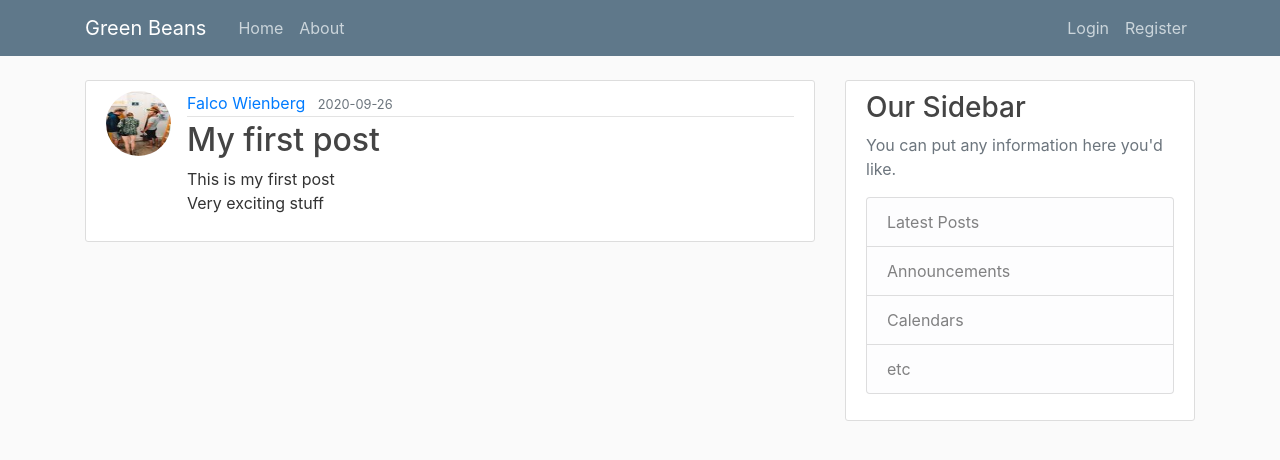
After one commit to lorenzkort/Greenbeans, a Flask app: page /post/1 in a window 1280 px wide. The commit adds this page. Shown: the top 460 px of the page. Run offline with Flask 2, Linux system fonts and the light colour scheme; data comes from the database, SQL or seed files in the repository; both versions use the stored data as it was after the commit; some libraries are stand-ins or nearby versions.

Commit message:
Added post update and delete functions

```diff
--- a/greenbeans/routes.py
+++ b/greenbeans/routes.py
@@ -1,30 +1,16 @@
 import os
 import secrets
 from PIL import Image
-from flask import render_template, url_for, flash, redirect, request
+from flask import render_template, url_for, flash, redirect, request, abort
 from greenbeans import app, db, bcrypt
-from greenbeans.forms import RegistrationForm, LoginForm, UpdateAccountForm
+from greenbeans.forms import RegistrationForm, LoginForm, UpdateAccountForm, PostForm
 from greenbeans.models import User, Post
 from flask_login import login_user, current_user, logout_user, login_required
-
-posts = [
-    {
-        'author':'Corey Shafer',
-        'title':'blog post 1',
-        'content': 'first post content',
-        'date':'April 20 2020'
-    },
-    {
-        'author':'John Doe',
-        'title':'blog post 2',
-        'content': 'second post content',
-        'date':'April 25 2020'
-    }
-]
 
 @app.route("/")
 @app.route("/home")
 def home():
+    posts = Post.query.all()
     return render_template('home.html', posts=posts)
 
 @app.route("/about")
@@ -72,11 +58,13 @@
     picture_fn = random_hex + f_ext
     picture_path = os.path.join(app.root_path, 'static/profile_pics', picture_fn)
 
+    # Resize picture
     output_size = (125,125)
     i = Image.open(form_picture)
     i.thumbnail(output_size)
     i.save(picture_path)
 
+    # Remove previous profile picture
     prev_picture = os.path.join(app.root_path, 'static/profile_pics', current_user.image_file)
     if os.path.exists(prev_picture):
         os.remove(prev_picture)
@@ -101,3 +89,49 @@
         form.email.data = current_user.email
     image_file = url_for('static' , filename='profile_pics/' + current_user.image_file)
     return render_template('account.html', title='account', image_file=image_file, form=form)
+
+@app.route("/post/new", methods=["GET","POST"])
+@login_required
+def new_post():
+    form = PostForm()
+    if form.validate_on_submit():
+        post = Post(title=form.title.data, content=form.content.data, author=current_user)
+        db.session.add(post)
+        db.session.commit()
+        flash('Your post has been created!', 'success')
+        return redirect(url_for('home'))
+    return render_template('create_post.html', title='New Post', form=form, legend='New Post')
+
+@app.route("/post/<int:post_id>")
+def post(post_id):
+    post = Post.query.get_or_404(post_id)
+    return render_template('post.html', title=post.title, post=post)
+
+@app.route("/post/<int:post_id>/update", methods=["GET","POST"])
+@login_required
+def update_post(post_id):
+    post = Post.query.get_or_404(post_id)
+    if post.author != current_user:
+        abort(403)
+    form = PostForm()
+    if form.validate_on_submit():
+        post.title = form.title.data
+        post.content = form.content.data
+        db.session.commit()
+        flash('Your post has been updated', 'success')
+        return redirect(url_for('post', post_id=post.id))
+    elif request.method == 'GET':
+        form.title.data = post.title
+        form.content.data = post.content
+    return render_template('create_post.html', title='Update Post', form=form, legend='Update Post')
+
+@app.route("/post/<int:post_id>/delete", methods=["POST"])
+@login_required
+def delete_post(post_id):
+    post = Post.query.get_or_404(post_id)
+    if post.author != current_user:
+        abort(403)
+    db.session.delete(post)
+    db.session.commit()
+    flash('Your post has been deleted', 'success')
+    return redirect(url_for('home'))
--- a/greenbeans/templates/layout.html
+++ b/greenbeans/templates/layout.html
@@ -32,6 +32,7 @@
               <!-- Navbar Right Side -->
               <div class="navbar-nav">
                 {% if current_user.is_authenticated %}
+                  <a class="nav-item nav-link" href="{{ url_for('new_post') }}">New Post</a>
                   <a class="nav-item nav-link" href="{{ url_for('account') }}">Account</a>
                   <a class="nav-item nav-link" href="{{ url_for('logout') }}">Logout</a>
                 {% else %}
--- /dev/null
+++ b/greenbeans/templates/post.html
@@ -0,0 +1,39 @@
+{% extends "layout.html" %}
+{% block content %}
+    <article class="media content-section">
+        <img class="rounded-circle article-img" src="{{ url_for('static', filename='profile_pics/' + post.author.image_file) }}">
+        <div class="media-body">
+        <div class="article-metadata">
+            <a class="mr-2" href="#">{{ post.author.username }}</a>
+            <small class="text-muted">{{ post.date_posted.strftime('%Y-%m-%d') }}</small>
+            {% if post.author == current_user %}
+            <div>
+                <a class="btn btn-secondary btn-sm mt-1 mb-1" href="{{ url_for('update_post', post_id=post.id) }}">Update</a>
+                <button type="button" class="btn btn-danger btn-sm m-1" data-toggle="modal" data-target="#deleteModal">Delete</button>
+            </div>
+            {% endif %}
+        </div>
+        <h2 class="article-title">{{ post.title }}</h2>
+        <p class="article-content">{{ post.content }}</p>
+        </div>
+    </article>
+    <!-- Modal -->
+    <div class="modal fade" id="deleteModal" tabindex="-1" role="dialog" aria-labelledby="deleteModalLabel" aria-hidden="true">
+        <div class="modal-dialog" role="document">
+        <div class="modal-content">
+            <div class="modal-header">
+            <h5 class="modal-title" id="deleteModalLabel">Delete Post?</h5>
+            <button type="button" class="close" data-dismiss="modal" aria-label="Close">
+                <span aria-hidden="true">&times;</span>
+            </button>
+            </div>
+            <div class="modal-footer">
+            <button type="button" class="btn btn-secondary" data-dismiss="modal">Close</button>
+            <form action="{{ url_for('delete_post', post_id=post.id) }}" method="POST">
+                <input class="btn btn-danger" type="submit" value="Delete">
+            </form>
+            </div>
+        </div>
+        </div>
+    </div>
+{% endblock content %}
```
Also changed, not shown: greenbeans/forms.py (+6 -1 lines), greenbeans/templates/create_post.html (added, +40 -0 lines), greenbeans/templates/home.html (+4 -3 lines), greenbeans/site.db, greenbeans/static/profile_pics/7bc6e8be75947286.JPG (added), greenbeans/static/profile_pics/cbd81e1398ab2918.JPG (added), greenbeans/static/profile_pics/default.jpg (deleted).
